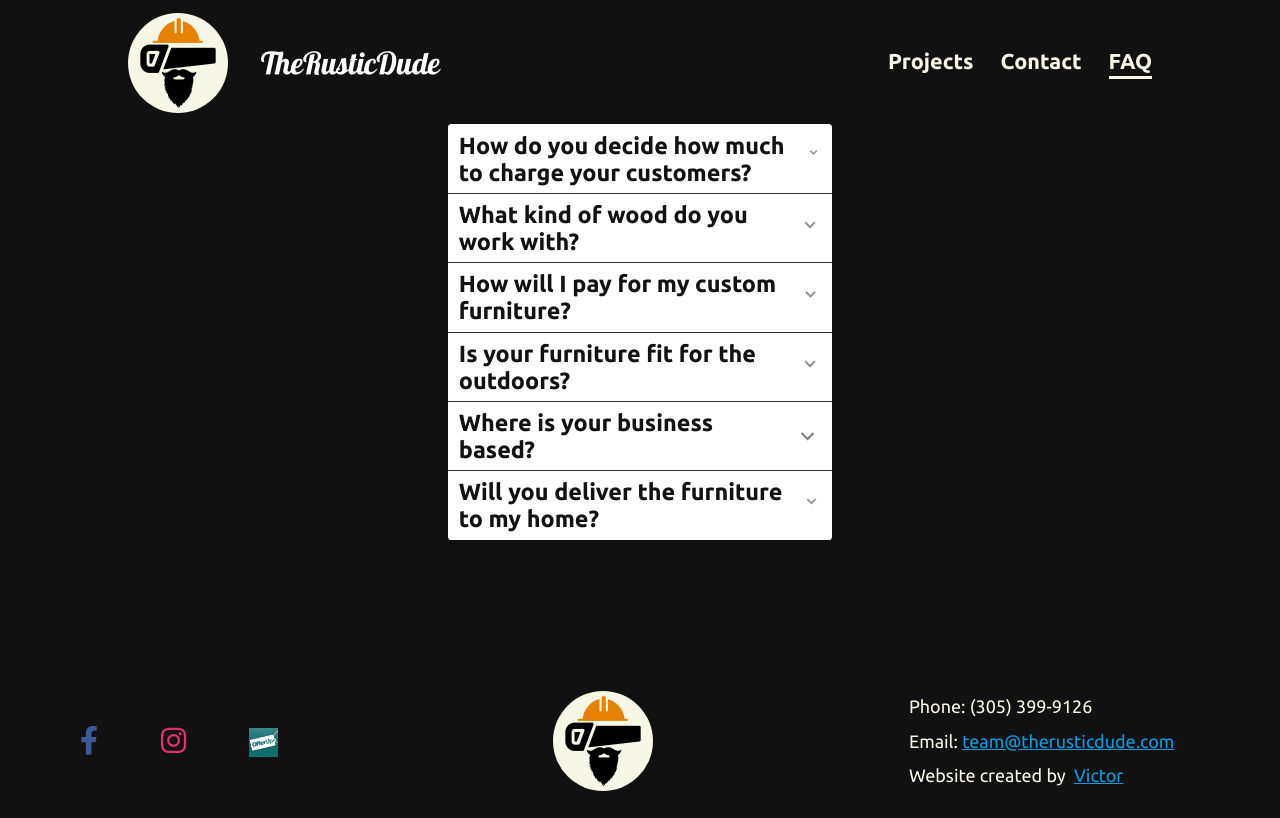
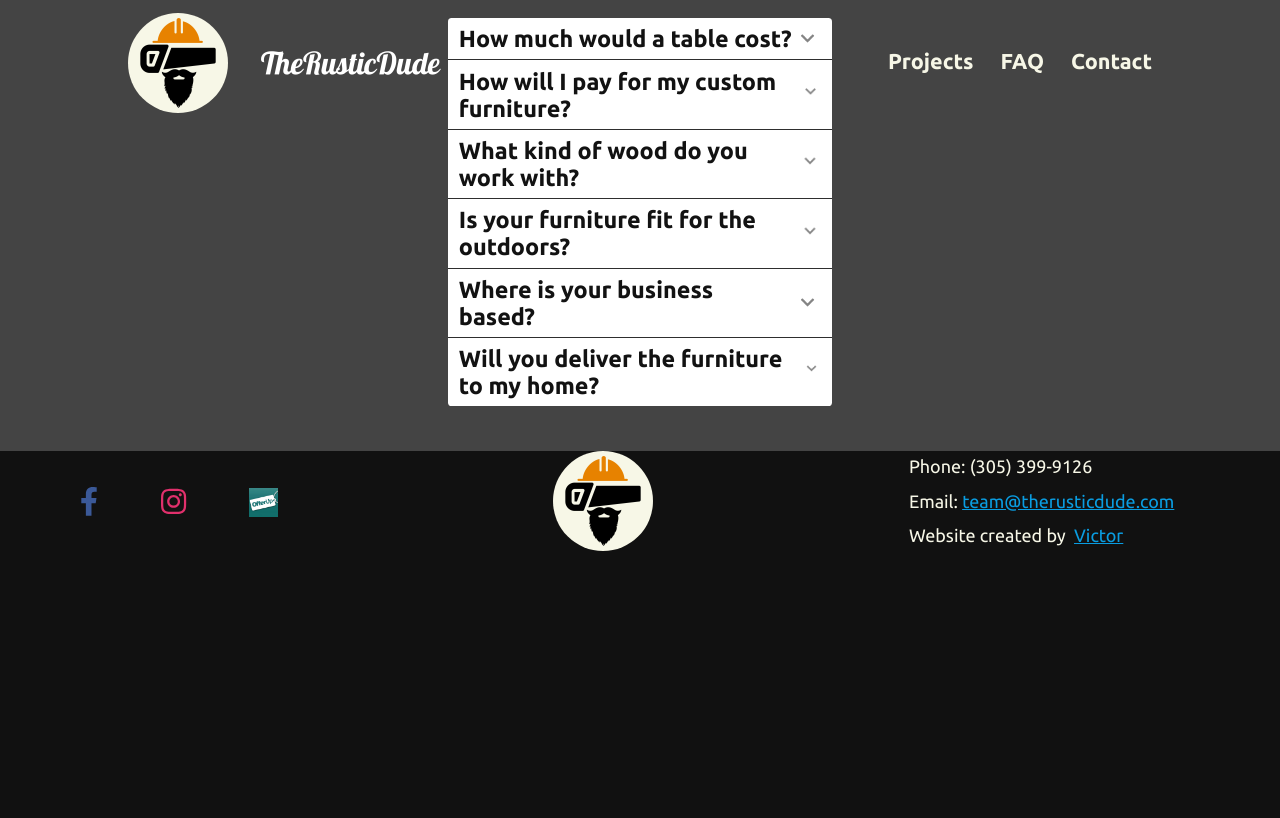
Before and after one commit to xrawvelocity/theRusticDude-v2, a React (Create React App) app: page /FAQ in a window 1280 px wide. Built offline with nearby package versions, Linux system fonts and the light colour scheme.

Commit message:
moving towards single page

```diff
--- a/src/App.js
+++ b/src/App.js
@@ -6,10 +6,7 @@ import Contact from "./components/Contact";
 import FAQ from "./components/Faq";
 import Admin from "./components/Admin";
 import { FontAwesomeIcon } from "@fortawesome/react-fontawesome";
-import {
-  faFacebookF,
-  faInstagram,
-} from "@fortawesome/free-brands-svg-icons";
+import { faFacebookF, faInstagram } from "@fortawesome/free-brands-svg-icons";
 
 export default class App extends Component {
   state = {
@@ -24,6 +21,7 @@ export default class App extends Component {
         <nav className="navigation">
           <Link
             onClick={() => {
+              window.scrollTo(0, 0);
               this.setState({ active: false, close: true, selected: "" });
             }}
             to="/"
@@ -56,34 +54,12 @@ export default class App extends Component {
               Projects
             </Link>
 
-            <Link
-              onClick={() => {
-                this.setState({ selected: "contact" });
-              }}
-              to="/contact"
-              className={`navigation-links_contact ${
-                this.state.selected === "contact" ||
-                window.location.href.includes("contact")
-                  ? "navigation-links_active"
-                  : null
-              }`}
-            >
+            <a href="#faq" className="navigation-links_FAQ">
+              FAQ
+            </a>
+            <a href="#contact" className="navigation-links_contact">
               Contact
-            </Link>
-            <Link
-              onClick={() => {
-                this.setState({ selected: "FAQ" });
-              }}
-              to="/FAQ"
-              className={`navigation-links_FAQ ${
-                this.state.selected === "FAQ" ||
-                window.location.href.includes("FAQ")
-                  ? "navigation-links_active"
-                  : null
-              }`}
-            >
-              FAQ
-            </Link>
+            </a>
           </div>
           <div
             onClick={async () => {
@@ -128,24 +104,12 @@ export default class App extends Component {
             >
               Projects
             </Link>
-            <Link
-              onClick={() => {
-                this.setState({ active: false, close: true });
-              }}
-              to="/contact"
-              className="navigation-hamburger_contact"
-            >
+            <a href="#contact" className="navigation-hamburger_contact">
               Contact
-            </Link>
-            <Link
-              onClick={() => {
-                this.setState({ active: false, close: true });
-              }}
-              to="/FAQ"
-              className="navigation-hamburger_FAQ"
-            >
+            </a>
+            <a href="#faq" className="navigation-hamburger_FAQ">
               FAQ
-            </Link>
+            </a>
           </div>
         </nav>
         <Fragment>
@@ -172,9 +136,36 @@ export default class App extends Component {
         </Fragment>
         <footer className="footer">
           <div className="footer-links">
-            <a href="https://www.facebook.com/theRusticDude/" className="footer-links_facebook" target="_blank" rel="noopener noreferrer"><FontAwesomeIcon icon={faFacebookF} /></a>
-            <a href="https://www.instagram.com/therusticdude/" className="footer-links_instagram" target="_blank" rel="noopener noreferrer"> <FontAwesomeIcon  icon={faInstagram} /></a>
-            <a href="https://offerup.co/SVwgvyaK86" className="footer-links_offerup" target="_blank" rel="noopener noreferrer"> <img className="footer-links_offerup-image" src="../images/offerup.jpg" alt="offerup" /></a>
+            <a
+              href="https://www.facebook.com/theRusticDude/"
+              className="footer-links_facebook"
+              target="_blank"
+              rel="noopener noreferrer"
+            >
+              <FontAwesomeIcon icon={faFacebookF} />
+            </a>
+            <a
+              href="https://www.instagram.com/therusticdude/"
+              className="footer-links_instagram"
+              target="_blank"
+              rel="noopener noreferrer"
+            >
+              {" "}
+              <FontAwesomeIcon icon={faInstagram} />
+            </a>
+            <a
+              href="https://offerup.co/SVwgvyaK86"
+              className="footer-links_offerup"
+              target="_blank"
+              rel="noopener noreferrer"
+            >
+              {" "}
+              <img
+                className="footer-links_offerup-image"
+                src="../images/offerup.jpg"
+                alt="offerup"
+              />
+            </a>
           </div>
           <Link to="/" className="footer-logo">
             <img
--- a/src/components/Faq.jsx
+++ b/src/components/Faq.jsx
@@ -7,29 +7,31 @@ export default class FAQ extends Component {
 
   render() {
     return (
-        <div className="faq">
-            <Accordion />
-        </div>
+      <div className="faq">
+        <Accordion />
+      </div>
     );
   }
 }
 
 const data = [
   {
-    title: "How do you decide how much to charge your customers?",
-    paragraph: "Based on how big and complex their custom furniture is.",
-  },
-  {
-    title: "What kind of wood do you work with?",
-    paragraph: "We use soft yellow pine which we then might stain to fit the customer's liking.",
+    title: "How much would a table cost?",
+    paragraph: "It depends on how big and complex your custom furniture is.",
   },
   {
     title: "How will I pay for my custom furniture?",
     paragraph: "We currently only accept cash, checks, or cash app.",
   },
   {
+    title: "What kind of wood do you work with?",
+    paragraph:
+      "We use soft yellow pine which we then might stain to fit the customer's liking.",
+  },
+  {
     title: "Is your furniture fit for the outdoors?",
-    paragraph: "Yes it is! We use a UV and water protecting coat on all our works.",
+    paragraph:
+      "Yes it is! We use a UV and water protecting coat on all our works.",
   },
   {
     title: "Where is your business based?",
@@ -37,10 +39,8 @@ const data = [
   },
   {
     title: "Will you deliver the furniture to my home?",
-    paragraph: "Of couse! We want your experience to be flawless.",
+    paragraph: "Of couse! We want your experience to be as flawless as possible.",
   },
-
-
 ];
 
 class Accordion extends React.Component {
--- a/src/components/Home.jsx
+++ b/src/components/Home.jsx
@@ -1,5 +1,7 @@
 import React, { Component } from "react";
 import { Link } from "react-router-dom";
+import FAQ from "./Faq";
+import Projects from "./Projects";
 
 export default class Home extends Component {
   componentDidMount() {
@@ -18,15 +20,15 @@ export default class Home extends Component {
             <h1 className="home-hero-title">
               Custom <span>Rustic</span> Furniture
             </h1>
-            <p className="home-hero-text">Based in Miami, FL</p>
             <Link to="/contact" class="home-hero-button">
               Get In Touch
             </Link>
           </div>
         </div>
 
-        <div id="about" className="home-divisor"></div>
-        <h1 className="home-title">About Us</h1>
+        {/* <h1 className="home-title">Our Work</h1>
+        <Projects /> */}
+       {/* <h1 className="home-title">About Us</h1>
 
         <iframe
           className="about-video"
@@ -35,7 +37,7 @@ export default class Home extends Component {
           frameborder="0"
           allow="accelerometer; autoplay; encrypted-media; gyroscope; picture-in-picture; fullscreen"
         ></iframe>
-        <div className="home-divisor"></div>
+        <div className="home-divisor"></div> */}
         <h1 className="home-title">Meet The Team</h1>
         <section className="home-main">
           <img src="../images/tito1.PNG" alt="manuel" className="home-image2" />
@@ -129,9 +131,12 @@ export default class Home extends Component {
             />
           </div>
         </div>
-        <div className="home-divisor"></div>
 
-        <section className="home-contact">
+        <h1 id="faq" className="home-title">Have Any Questions?</h1>
+
+        <FAQ />
+
+        <section id="contact" className="home-contact">
           <h4 className="home-contact-title">
             For any inquiries do not hesitate to react out!
           </h4>
--- a/src/css/style.css
+++ b/src/css/style.css
@@ -343,8 +343,8 @@ body::-webkit-scrollbar-thumb {
   background-color: #111; }
   .home-title {
     color: #fff;
-    font-size: 7rem;
-    padding: 5rem 0 10rem;
+    font-size: 5rem;
+    padding: 10rem 0;
     width: 100%;
     text-align: center; }
   .home-banner {
@@ -463,6 +463,8 @@ body::-webkit-scrollbar-thumb {
         display: none; }
     .home-hero-video {
       width: 100vw;
+      height: 100vh;
+      object-fit: cover;
       align-items: center;
       opacity: 0.2;
       background-image: linear-gradient(to top, #000 0%, #fff 10%); }
@@ -475,7 +477,7 @@ body::-webkit-scrollbar-thumb {
     display: flex;
     justify-content: space-around;
     height: 70vh;
-    padding: 0 10%; }
+    padding: 0rem 10%; }
     @media only screen and (max-width: 65em) {
       .home-main {
         font-weight: 800;
@@ -739,17 +741,15 @@ body::-webkit-scrollbar-thumb {
         color: #a00; }
 
 .faq {
-  min-height: 83vh;
+  min-height: 50vh;
   display: flex;
   justify-content: center;
   align-items: center;
   font-family: "Ubuntu";
-  padding: 5rem 0;
+  padding: 2rem 0 5rem;
+  background-color: #444;
   animation: fadeIn 1s ease 0.5s;
   animation-fill-mode: backwards; }
-  @media only screen and (max-width: 560px) {
-    .faq {
-      min-height: 87vh; } }
 
 .accordion-list {
   list-style: none;
@@ -844,7 +844,8 @@ body::-webkit-scrollbar-thumb {
   align-items: center;
   animation: fadeIn 1s ease 0.75s;
   animation-fill-mode: backwards;
-  min-height: 63vh; }
+  min-height: 63vh;
+  padding: 10rem 0; }
   @media only screen and (max-width: 560px) {
     .home-contact {
       min-height: 72vh; } }
@@ -965,7 +966,6 @@ body::-webkit-scrollbar-thumb {
       border-radius: 3px;
       border: none;
       padding: 1rem 1.5rem;
-      text-transform: uppercase;
       margin-top: 3rem;
       align-self: center;
       transition: all 0.1s ease-out; }
@@ -1030,7 +1030,7 @@ body::-webkit-scrollbar-thumb {
   align-items: center;
   font-size: 2rem;
   color: #f7f7e7;
-  padding: 3rem 0; }
+  padding: 0rem 0 10rem 0; }
   .footer-contact {
     width: auto; }
     .footer-contact > *:not(:first-child) {
--- a/src/sass/components/_FAQ.scss
+++ b/src/sass/components/_FAQ.scss
@@ -4,18 +4,15 @@ $cGray: #333;
 $cLightGray: rgba(#000, 0.1);
 
 .faq {
-  min-height: 83vh;
+  min-height: 50vh;
   display: flex;
   justify-content: center;
   align-items: center;
   font-family: "Ubuntu";
-  padding: 5rem 0;
+  padding: 2rem 0 5rem;
+  background-color: #444;
   animation: fadeIn 1s ease 0.5s;
   animation-fill-mode: backwards;
-
-  @include respond(phone){
-    min-height: 87vh;
-  }
 }
 
 .accordion-list {
--- a/src/sass/components/_contact.scss
+++ b/src/sass/components/_contact.scss
@@ -6,6 +6,7 @@
   animation: fadeIn 1s ease 0.75s;
   animation-fill-mode: backwards;
   min-height: 63vh;
+  padding: 10rem 0;
 
   @include respond(phone) {
     min-height: 72vh;
@@ -172,7 +173,6 @@
       border-radius: 3px;
       border: none;
       padding: 1rem 1.5rem;
-      text-transform: uppercase;
       margin-top: 3rem;
       align-self: center;
       transition: all 0.1s ease-out;
--- a/src/sass/components/_footer.scss
+++ b/src/sass/components/_footer.scss
@@ -6,7 +6,7 @@
   align-items: center;
   font-size: 2rem;
   color: $white;
-  padding: 3rem 0;
+  padding: 0rem 0 10rem 0;
 
   &-contact {
       width: auto;
```
Also changed, not shown: src/sass/components/_home.scss (+5 -3 lines).
